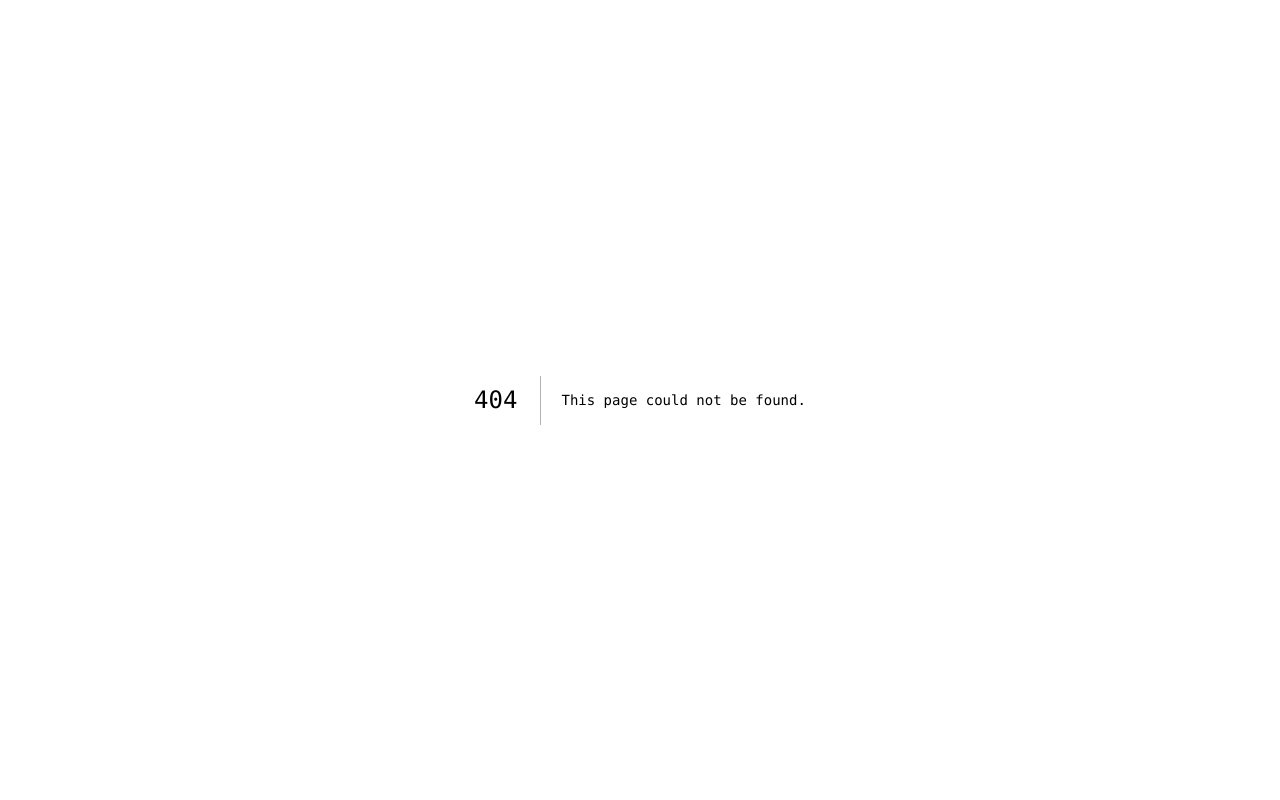
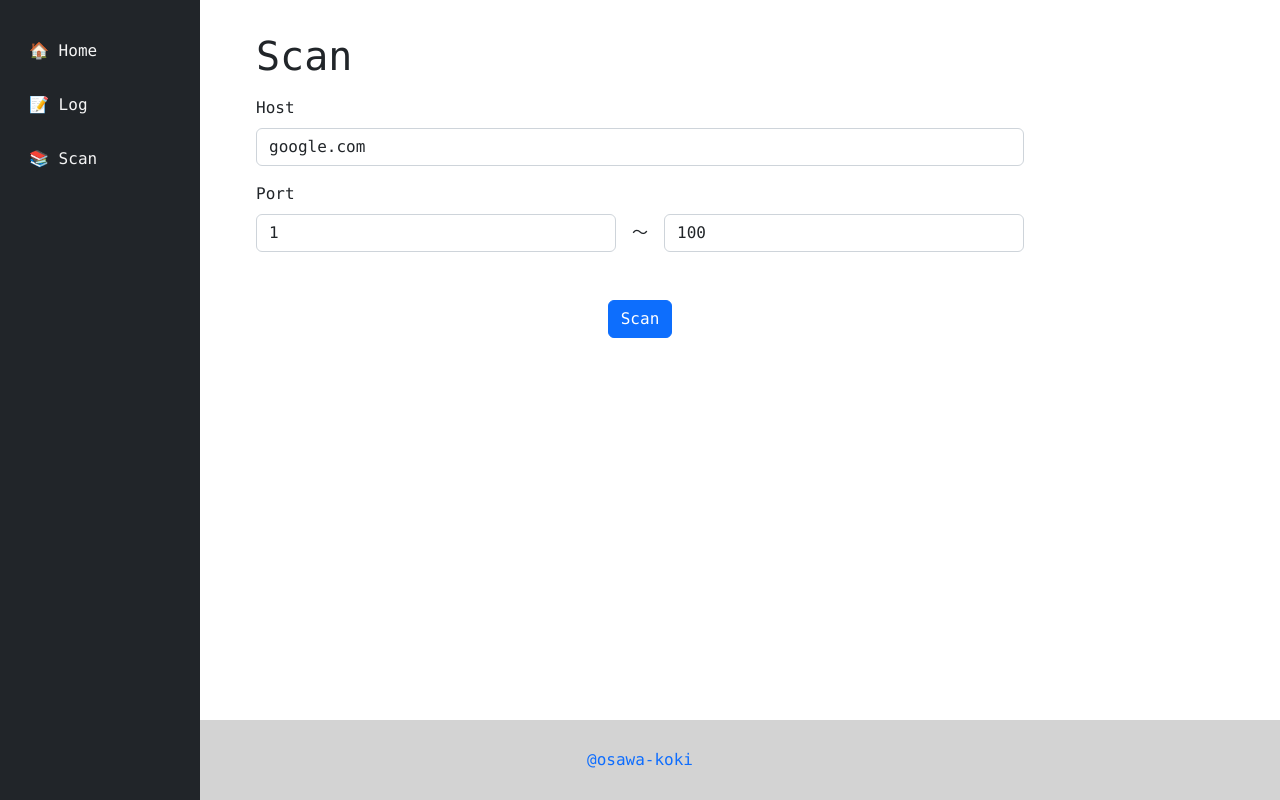
Before and after one commit to osawa-koki/my-port-scanner.rb, a Next.js app in the folder client/: page /scan in a window 1280 px wide. Before the commit this address had no page. Built offline with nearby package versions, Linux system fonts and the light colour scheme.

Commit message:
スキャン実行ページの作成。

```diff
--- a/client/pages.ts
+++ b/client/pages.ts
@@ -8,6 +8,11 @@ const pages = [
     emoji: '📝',
     path: '/log/',
     name: 'Log'
+  },
+  {
+    emoji: '📚',
+    path: '/scan/',
+    name: 'Scan'
   }
 ]
 
--- a/client/pages/result.tsx
+++ b/client/pages/result.tsx
@@ -91,7 +91,9 @@ function Component (): JSX.Element {
           </tr>
         </thead>
         <tbody>
-          {data.portscan_results.map((portscanResult) => (
+          {data.portscan_results
+          .sort((a, b) => a.port_number - b.port_number)
+          .map((portscanResult) => (
             <tr key={portscanResult.id}>
               <td>{portscanResult.port_number}</td>
               <td>{portscanResult.open ? <BsLightningChargeFill className='text-danger' /> : <BsLightningCharge />}</td>
--- /dev/null
+++ b/client/pages/scan.tsx
@@ -0,0 +1,93 @@
+import React, { useState } from 'react'
+import Layout from '../components/Layout'
+import { Alert, Button, ButtonGroup, Form, Spinner } from 'react-bootstrap'
+import setting from '../setting'
+import Link from 'next/link'
+
+export default function ScanPage() {
+
+  const [host, setHost] = useState('google.com')
+  const [portStart, setPortStart] = useState(1)
+  const [portEnd, setPortEnd] = useState(100)
+  const [loading, setLoading] = useState(false)
+  const [link, setLink] = useState<string | null>(null)
+  const [error, setError] = useState<string | null>(null)
+
+  const scan = async (): Promise<void> => {
+    setLoading(true)
+    const response = await fetch(`${setting.apiPath}/api/portscans`, {
+      method: 'POST',
+      headers: { 'Content-Type': 'application/json' },
+      body: JSON.stringify({
+        host: host,
+        port_start: portStart,
+        port_end: portEnd
+      })
+    })
+    if (!response.ok) {
+      setError('スキャン中にエラーが発生しました。')
+      setLoading(false)
+      return
+    }
+    const data = await response.json()
+    const id = data.id
+    setLink(`/result/?id=${id}`)
+    setLoading(false)
+  }
+
+  return (
+    <Layout>
+      <h1>Scan</h1>
+      <Form>
+        <Form.Group className='mt-3'>
+          <Form.Label>Host</Form.Label>
+          <Form.Control type="text" placeholder="Enter host" value={host} onInput={
+            (e: React.ChangeEvent<HTMLInputElement>) => setHost(e.target.value)
+          } />
+        </Form.Group>
+        <Form.Group className='mt-3'>
+          <Form.Label>Port</Form.Label>
+          <div className='d-flex align-items-center'>
+            <Form.Control type="number" placeholder="Enter port (start)" value={portStart} onInput={
+              (e: React.ChangeEvent<HTMLInputElement>) => setPortStart(parseInt(e.target.value))
+            } />
+            <span className='mx-3'>〜</span>
+            <Form.Control type="number" placeholder="Enter port (end)" value={portEnd} onInput={
+              (e: React.ChangeEvent<HTMLInputElement>) => setPortEnd(parseInt(e.target.value))
+            } />
+          </div>
+        </Form.Group>
+        <Button variant="primary" type="button" className='mt-5 d-block m-auto' onClick={scan} disabled={loading}>
+          Scan
+        </Button>
+      </Form>
+      {
+        loading &&
+        <div className='mt-5 d-flex justify-content-between'>
+          {
+            Array.from(Array(5).keys()).map((_, index) => (
+              <Spinner key={index} animation="border" variant="primary" />
+            ))
+          }
+        </div>
+      }
+      {
+        error &&
+        <Alert variant='danger' className='mt-5'>
+          {error}
+        </Alert>
+      }
+      {
+        link &&
+        <>
+          <hr />
+          <Link href={link} className='text-decoration-none'>
+            <Button variant='outline-success' type='button' className='d-block m-auto w-100'>
+              結果を見る
+            </Button>
+          </Link>
+        </>
+      }
+    </Layout>
+  )
+}
```
Also changed, not shown: 2 other files (tests, documents, lock files or other folders).
